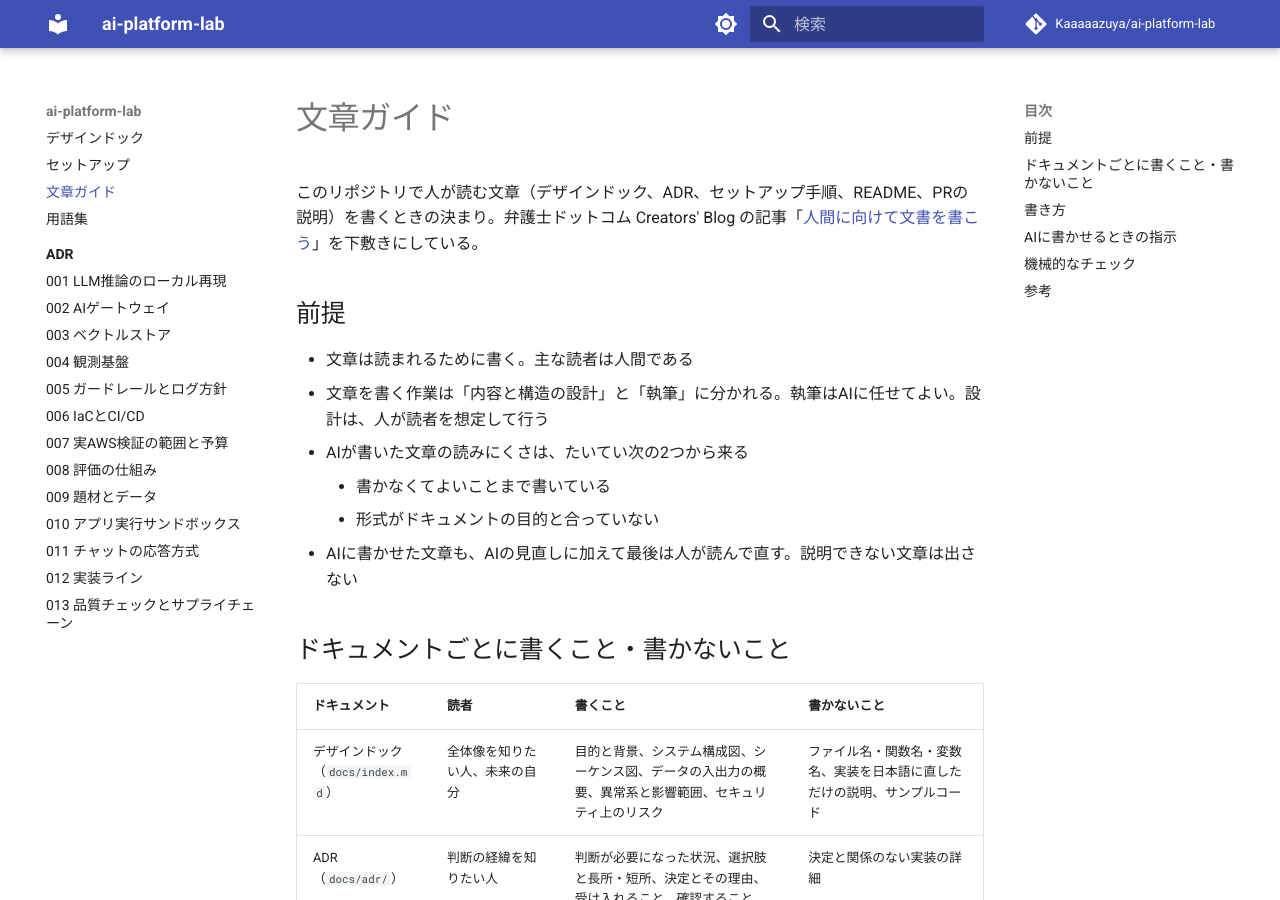
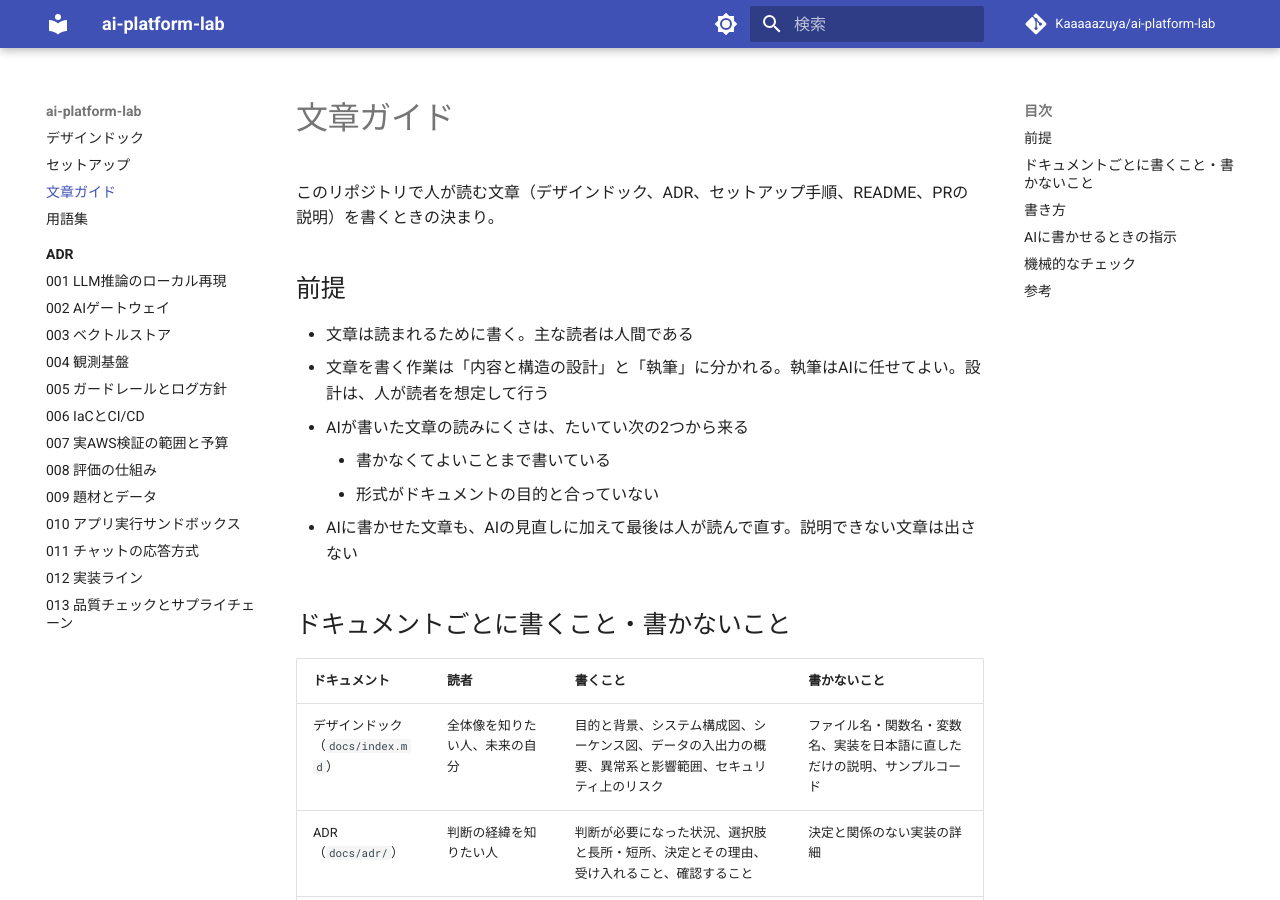
Before and after one commit to Kaaaaazuya/ai-platform-lab, an MkDocs documentation site: the page built from docs/writing-guide.md, in a window 1280 px wide and 900 px high. Built offline with MkDocs 1.6.1 and Material for MkDocs 9.7.7, drawn with Linux system fonts in a browser that asks for light colours; comment, search, counter and statistics services are not loaded; some of the changed text lies outside the part shown.

Commit message:
docs: drop reference to the source article from the writing guide
Co-Authored-By: Claude Opus 5.5 <noreply@anthropic.com>
Claude-Session: https://claude.ai/code/session_01RvGuop5SsmDaHxnBm3XBxt

```diff
--- a/docs/writing-guide.md
+++ b/docs/writing-guide.md
@@ -1,6 +1,6 @@
 # 文章ガイド
 
-このリポジトリで人が読む文章（デザインドック、ADR、セットアップ手順、README、PRの説明）を書くときの決まり。弁護士ドットコム Creators' Blog の記事「[人間に向けて文書を書こう](https://creators.bengo4.com/entry/2026/08/19/080000)」を下敷きにしている。
+このリポジトリで人が読む文章（デザインドック、ADR、セットアップ手順、README、PRの説明）を書くときの決まり。
 
 ## 前提
 
@@ -70,5 +70,4 @@ AIに文章を書かせるときは、次を指示に含める。
 
 ## 参考
 
-- [人間に向けて文書を書こう（弁護士ドットコム Creators' Blog）](https://creators.bengo4.com/entry/2026/08/19/080000)
 - [textlint-rule-preset-ja-technical-writing](https://github.com/textlint-ja/textlint-rule-preset-ja-technical-writing)
```
